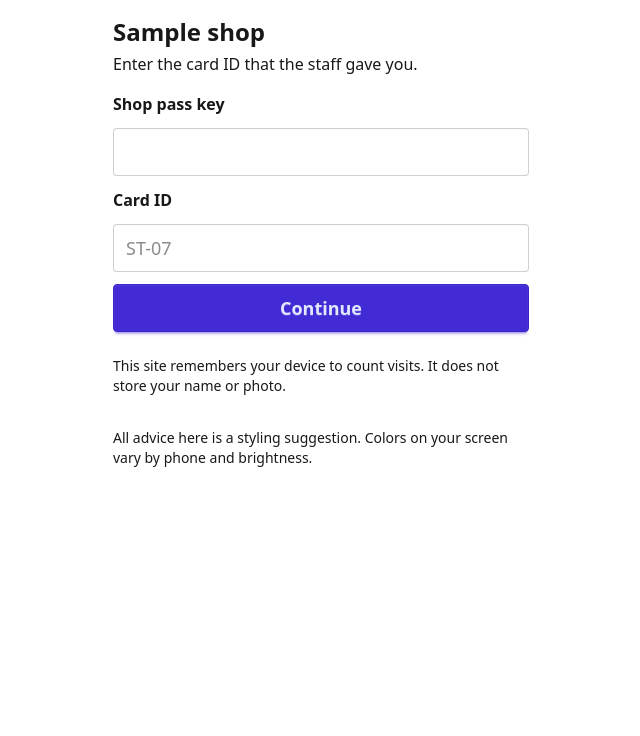
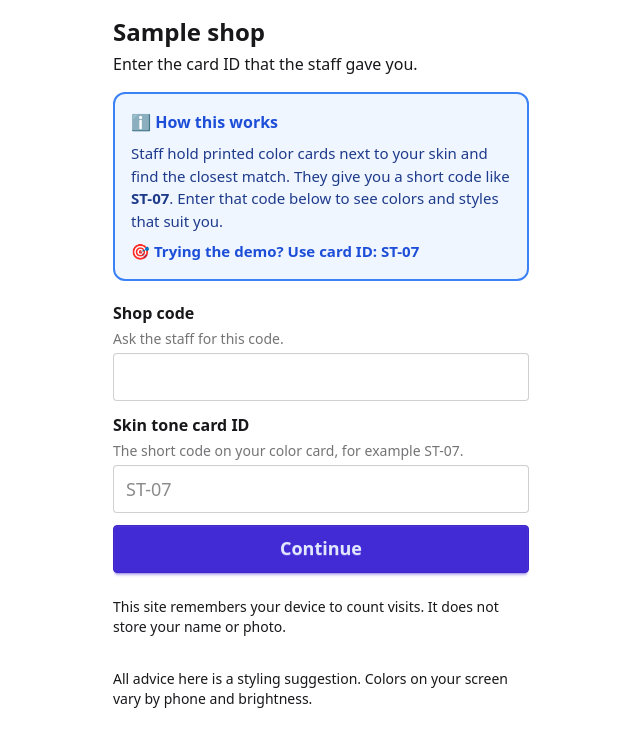
Before and after one commit to LemeshKN/colorfit-retail, a Django app: a page that uses advisor/templates/advisor/card_entry.html in a window 1280 px wide. Shown: the part 64-800 px from the top of the page, without its empty margins (319-959 px from the left). Run offline with Django 5.2, Linux system fonts and the light colour scheme; tables that the repository leaves empty hold one stand-in row (values such as "Sample post"); style sheets or scripts are compiled from the project's sources.

Commit message:
Improve card entry page with blue info box and demo instructions

```diff
--- a/advisor/templates/advisor/card_entry.html
+++ b/advisor/templates/advisor/card_entry.html
@@ -3,20 +3,33 @@
 {% block content %}
 <h1 class="mb-1 text-2xl font-bold">{{ shop.name }}</h1>
 <p class="mb-4">{% trans "Enter the card ID that the staff gave you." %}</p>
+
+<div style="background:#eff6ff;border:2px solid #3b82f6;border-radius:0.75rem;padding:1rem;margin-bottom:1.25rem;">
+  <p style="color:#1d4ed8;font-weight:700;font-size:1rem;margin:0 0 0.5rem;">ℹ️ How this works</p>
+  <p style="color:#1e3a8a;font-size:0.9375rem;margin:0 0 0.5rem;line-height:1.5;">Staff hold printed color cards next to your skin and find the closest match. They give you a short code like <strong>ST-07</strong>. Enter that code below to see colors and styles that suit you.</p>
+  <p style="color:#1d4ed8;font-weight:700;font-size:0.9375rem;margin:0;">🎯 Trying the demo? Use card ID: <strong>ST-07</strong></p>
+</div>
+
 <form method="post" class="space-y-3">
   {% csrf_token %}
   {% if needs_key %}
-  <label for="shop_key" class="block font-semibold">{% trans "Shop pass key" %}</label>
+  <div>
+    <label for="shop_key" class="block font-semibold mb-1">{% trans "Shop code" %}</label>
+    <p class="text-sm text-base-content/60 mb-1">{% trans "Ask the staff for this code." %}</p>
     <input id="shop_key" name="shop_key" type="password" autocomplete="off" required class="input input-bordered input-lg w-full">
     {% if key_error %}
-  <p class="font-semibold text-error">{{ key_error }}</p>
+    <p class="font-semibold text-error mt-1">{{ key_error }}</p>
     {% endif %}
+  </div>
   {% endif %}
-  <label for="{{ form.card_id.id_for_label }}" class="block font-semibold">{{ form.card_id.label }}</label>
+  <div>
+    <label for="{{ form.card_id.id_for_label }}" class="block font-semibold mb-1">{% trans "Skin tone card ID" %}</label>
+    <p class="text-sm text-base-content/60 mb-1">{% trans "The short code on your color card, for example ST-07." %}</p>
     {{ form.card_id }}
     {% for error in form.card_id.errors %}
-  <p class="font-semibold text-error">{{ error }}</p>
+    <p class="font-semibold text-error mt-1">{{ error }}</p>
     {% endfor %}
+  </div>
   <button type="submit" class="btn btn-primary btn-lg w-full">{% trans "Continue" %}</button>
 </form>
 <p class="mt-6 text-sm">{% trans "This site remembers your device to count visits. It does not store your name or photo." %}</p>
```
Lines whose indentation alone changed are shown as unchanged.
